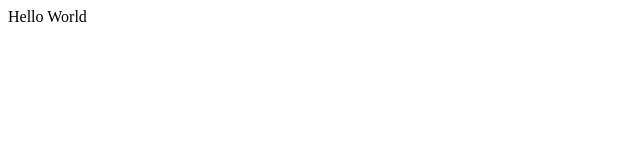
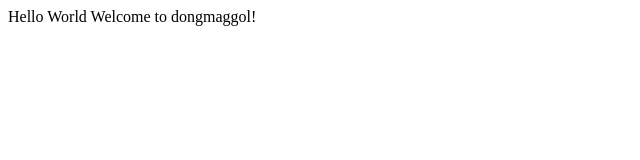
Before and after one commit to wiseoky/opentutorials-ubuntu, a plain HTML site: page index.html in a window 1280 px wide. Shown: the whole page, without its empty margins (0-640 px from the left). Drawn offline with Linux system fonts and the light colour scheme.

Commit message:
add index.html

```diff
--- a/index.html
+++ b/index.html
@@ -20,5 +20,6 @@
 
 	<body>
 	 Hello World
+	 Welcome to dongmaggol!
 	</body>
 </html>
```
